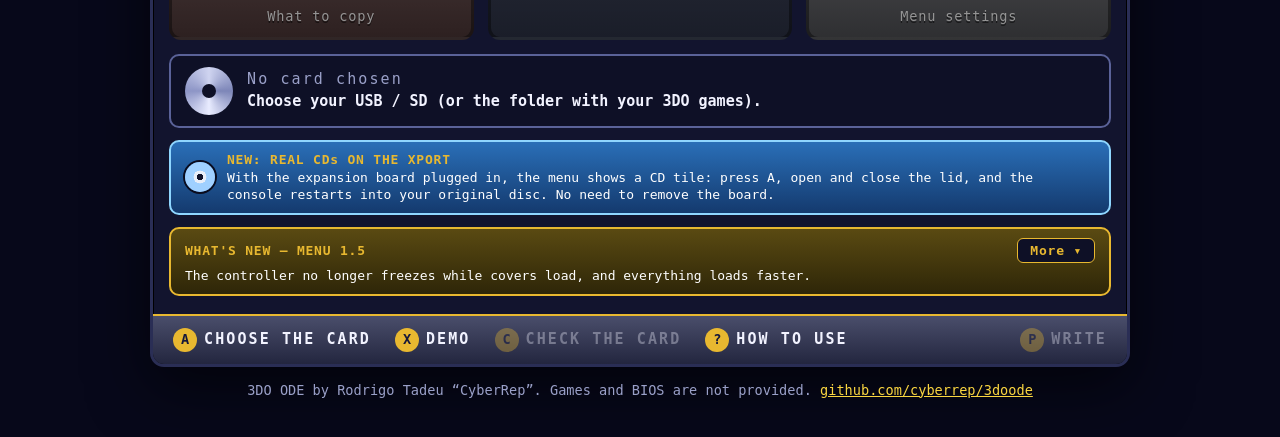
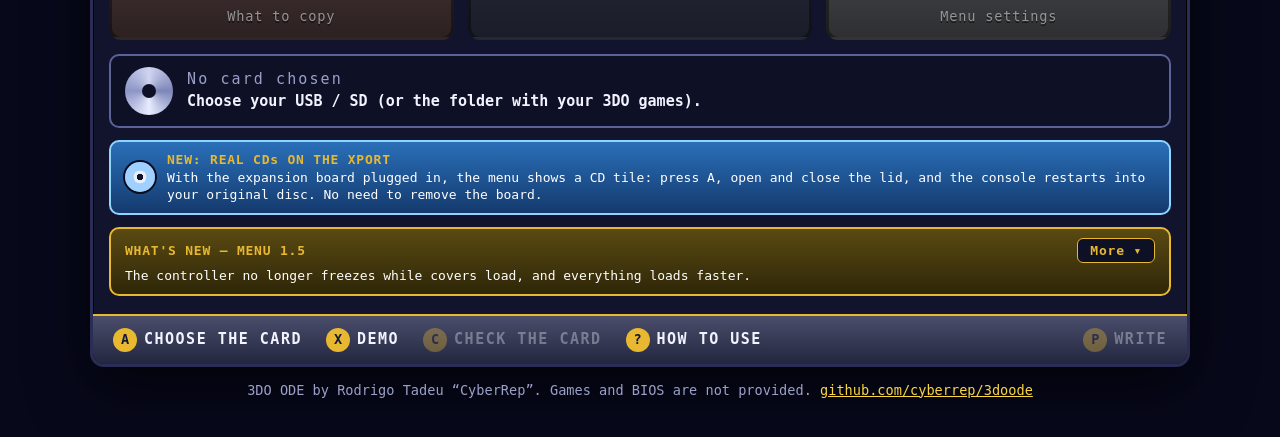
Before and after one commit to cyberrep/3doode, a plain HTML site: page docs/index.html in a window 1280 px wide. Shown: the part 359-796 px from the top of the page. Drawn offline with Linux system fonts and the light colour scheme.

Commit message:
3doode: boot, firmware e midias

```diff
--- a/docs/index.html
+++ b/docs/index.html
@@ -14,7 +14,7 @@ body{margin:0;min-height:100vh;color:var(--fg);font:15px/1.45 ui-monospace,"Casc
  background:radial-gradient(1200px 600px at 50% -10%,#1b1f4a 0,var(--bg) 70%) no-repeat,var(--bg);padding:18px 12px 40px}
 button,select,input{font:inherit;color:inherit}
 button{cursor:pointer}
-.tv{max-width:980px;margin:0 auto;background:var(--scr);border:3px solid #2a2e55;border-radius:14px;box-shadow:0 20px 60px #0009,inset 0 0 0 1px #000;overflow:hidden}
+.tv{max-width:1100px;margin:0 auto;background:var(--scr);border:3px solid #2a2e55;border-radius:14px;box-shadow:0 20px 60px #0009,inset 0 0 0 1px #000;overflow:hidden}
 .band{background:linear-gradient(180deg,var(--band1),var(--band2));display:flex;align-items:center;gap:12px;padding:8px 14px;min-height:52px}
 .band.top{border-bottom:2px solid var(--gold)}
 .band.bot{border-top:2px solid var(--gold);flex-wrap:wrap;min-height:46px}
@@ -23,7 +23,7 @@ button{cursor:pointer}
 .langs{display:flex;gap:4px}
 .langs button{background:#0e1026;border:1px solid var(--edge);border-radius:6px;padding:3px 9px;color:var(--dim);font-weight:700;letter-spacing:.08em}
 .langs button.on{background:var(--yellow);border-color:var(--yellow);color:#16183a}
-.key{display:inline-flex;align-items:center;gap:7px;background:none;border:0;padding:4px 6px;letter-spacing:.14em;text-transform:uppercase;font-weight:700}
+.key{display:inline-flex;align-items:center;gap:7px;background:none;border:0;padding:4px 6px;letter-spacing:.1em;text-transform:uppercase;font-weight:700}
 .key i{font-style:normal;display:grid;place-items:center;width:24px;height:24px;border-radius:50%;background:var(--gold);color:#16183a;font-size:.85rem;letter-spacing:0}
 .key:hover{color:var(--yellow)}.key[disabled]{opacity:.35;cursor:not-allowed}
 .gap{flex:1}
```
Also changed, not shown: github/site-1-cartao.png, github/site-1b-cartao-lido.png, github/site-2-jogos.png, github/site-3-midias.png, github/site-4-opcoes.png, github/site-5-gravar.png, github/site-6-verificar.png.
